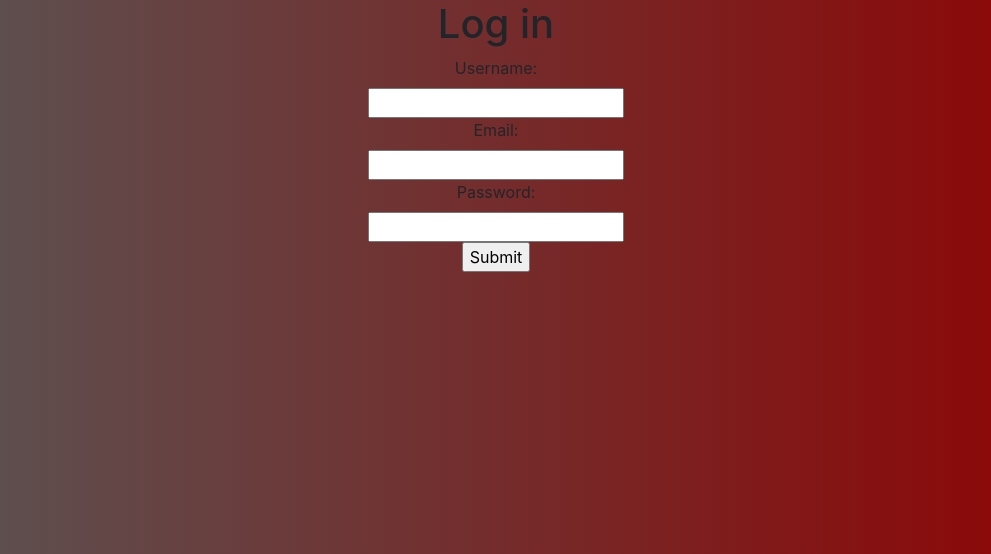
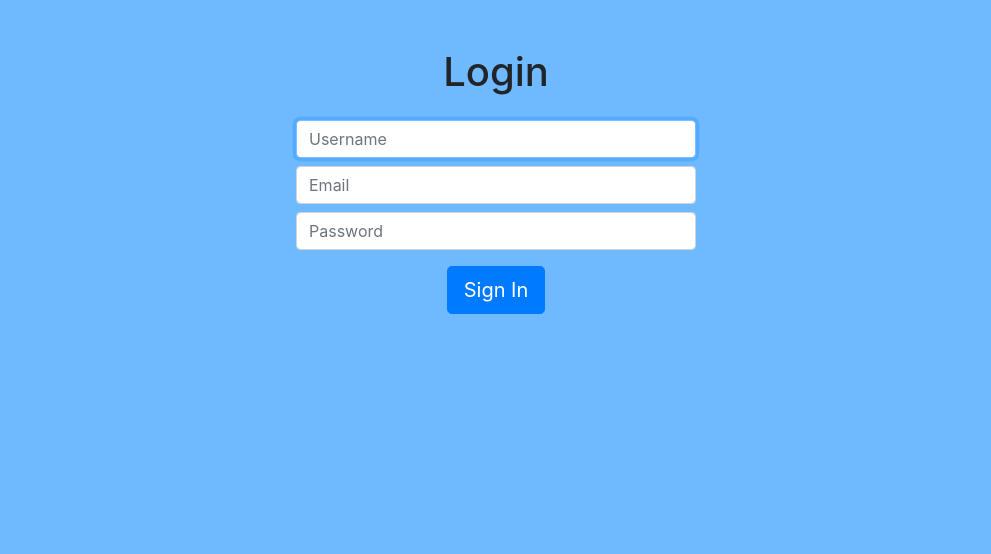
Before and after one commit to xvi-r/Flask-APP, a Python web app: template templates/login.html in a window 1280 px wide. Shown: the top 554 px of the page, without its empty margins (144-1135 px from the left). Run offline with Jinja, Linux system fonts and the light colour scheme; the template is opened without the code that fills it, so the values that code supplies are empty.

Commit message:
Cleaner Login Form, (Moving to a cleaner more organized style in general)

```diff
--- a/app.py
+++ b/app.py
@@ -196,6 +196,7 @@ def admin():
         flash("USER DELETED")
 
     if "username" in session:
+        #TODO this logic will be replaced via a database query instead
         if session.get("username") in adminUsers:
 
             flash(f"Access Granted {session["username"]} is admin")
--- a/templates/login.html
+++ b/templates/login.html
@@ -1,11 +1,6 @@
 {% extends "base.html" %}
 {% block title%}Sign In{% endblock %}
 
-{% block head %}
-    <style>
-    body {background: linear-gradient(90deg,rgb(88, 88, 88) 0%, rgba(145, 0, 0, 1) 100%);}
-    </style>
-{% endblock %}
 
 {% block body%}
 
@@ -18,17 +13,20 @@
 {% endwith %}
 
 
-    <body class="d-flex flex-column justify-content-center align-items-center vh-20 text-center">
-    <h1>Log in</h1>
-    <form action="/login" method="post">
-        <label for="username">Username: </label><br>
-        <input type="text" id="username" name="username"><br>
-        <label for="email">Email: </label><br>
-        <input type="email" id="email" name="email"><br>
-        <label for="email">Password: </label><br>
-        <input type="password" id="password" name="password"><br>
-        <input type="submit" value="Submit">
-    </form>
+    <body style="background-color: rgb(110, 185, 255);">
+    <div class="text-center mt-5">
+        <form style="max-width: 400px; margin:auto;"  action="/login" method="post">
+            <h1>Login</h1>
+            <input  type="text" class="form-control mt-4" id="username" name="username" placeholder="Username" required autofocus>
+            <input type="email" class="form-control mt-2" id="email" name="email" placeholder="Email" required>
+            <input type="password" class="form-control mt-2" id="password" name="password" placeholder="Password" required>
 
 
+
+            <div class="mt-3">
+              <button class="btn btn-lg btn-primary ">Sign In</button>
+            </div>
+        </form>
+    </div>
+
 {% endblock %}
```
